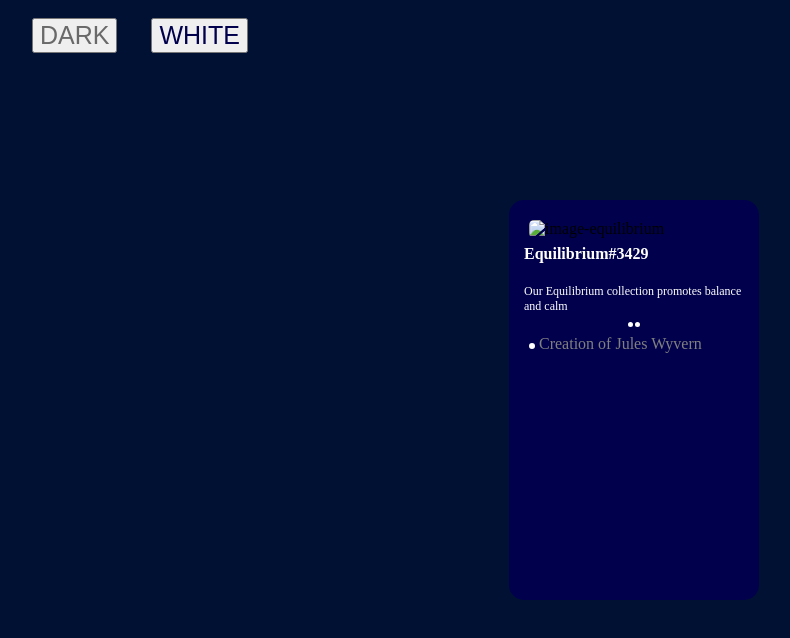
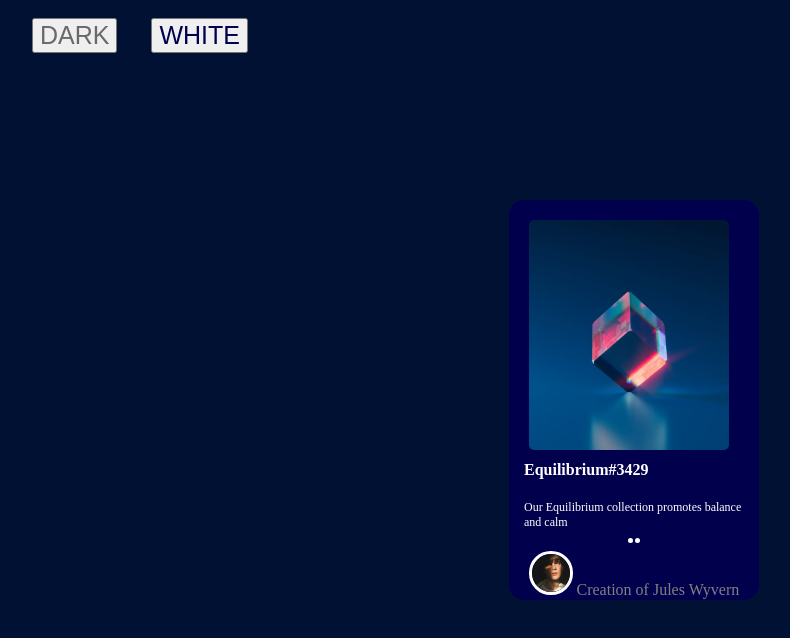
Before and after one commit to thakurshashant/pixo1, a plain HTML site: page index.html in a window 1280 px wide. Shown: the whole page, without its empty margins (6-796 px from the left). Drawn offline with Linux system fonts and the light colour scheme.

Commit message:
Update index.html

```diff
--- a/index.html
+++ b/index.html
@@ -22,7 +22,7 @@
     <button  class="button2" onclick="myFunction1()">WHITE</button>
     <div class="main-div">
       <img
-        src="images/image-equilibrium.jpg"
+        src="image-equilibrium.jpg"
         alt="image-equilibrium"
         class="image-equilibrium"
       />
@@ -36,7 +36,7 @@
       </div>
       <hr class="line" />
       <div>
-      <img src="images/image-avatar.png" alt="" class="avatar" />
+      <img src="image-avatar.png" alt="" class="avatar" />
       <a class="last-text">Creation of Jules Wyvern</a>
 
     </div>
```
